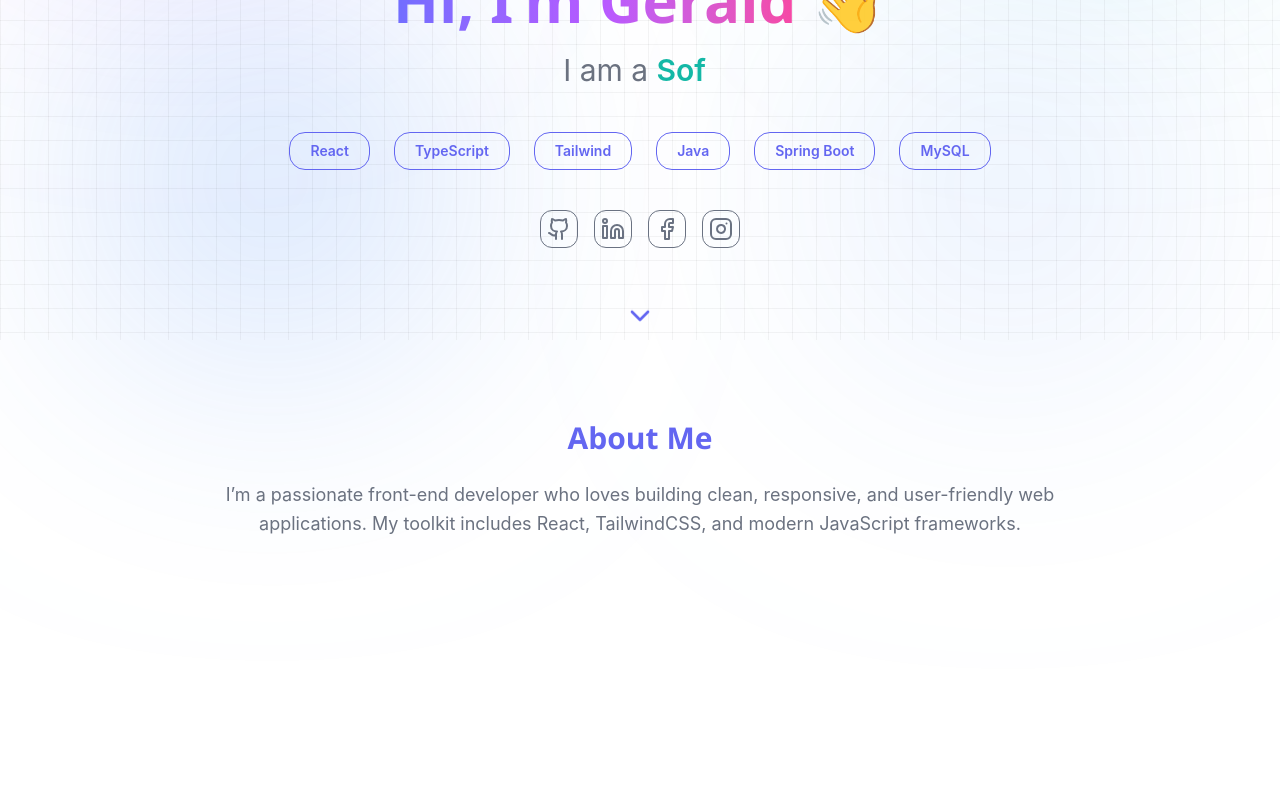
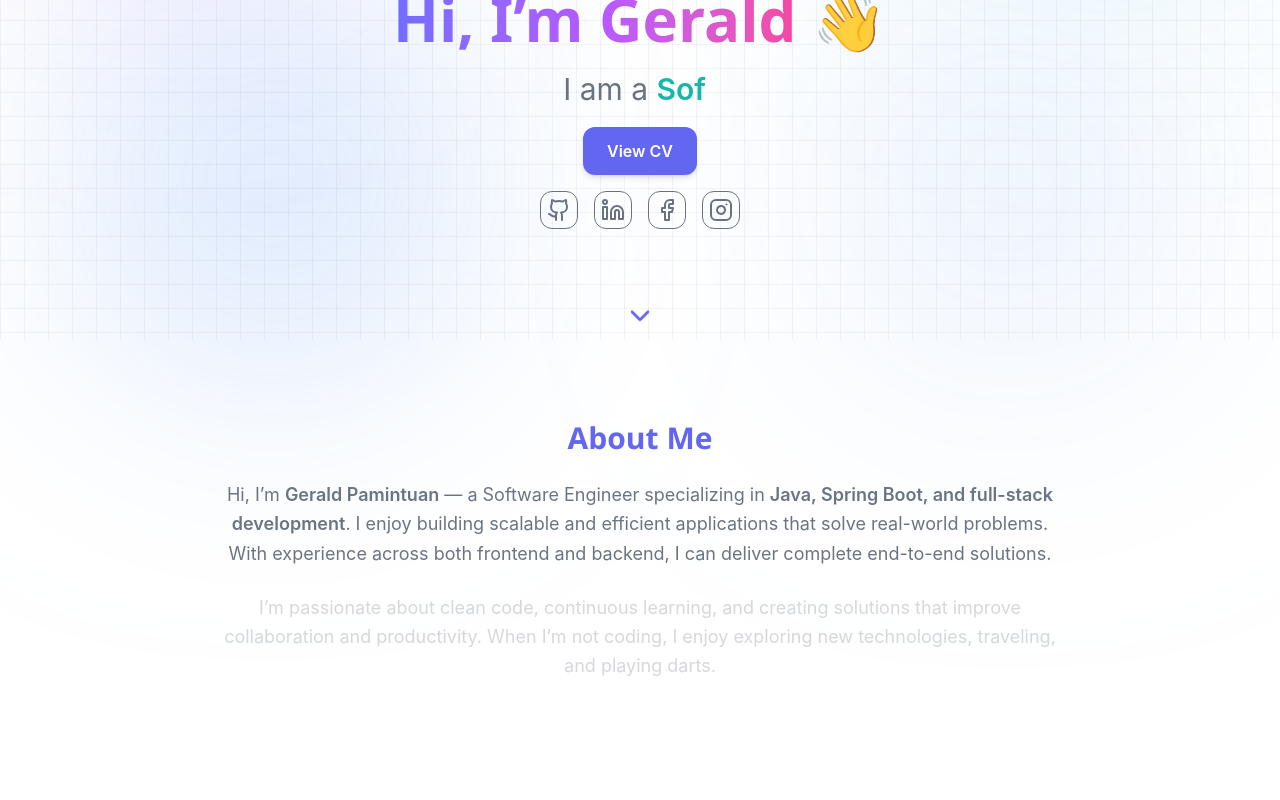
Before and after one commit to GeraldPamintuan/my-portfolio, a React (Vite) app: page / in a window 1280 px wide. Shown: the part 460-1260 px from the top of the page. Built offline with nearby package versions, Linux system fonts and the light colour scheme; the HTML template or start-up script is replaced by a standard one.

Commit message:
feat: update home and about me

```diff
--- a/package.json
+++ b/package.json
@@ -18,6 +18,7 @@
     "lucide-react": "^0.543.0",
     "react": "^19.1.1",
     "react-dom": "^19.1.1",
+    "react-icons": "^5.5.0",
     "react-router-dom": "^7.8.2"
   },
   "devDependencies": {
--- a/src/pages/About.tsx
+++ b/src/pages/About.tsx
@@ -1,15 +1,110 @@
+import { FaCss3Alt, FaHtml5, FaJava, FaJs, FaReact } from 'react-icons/fa';
+import {
+  SiFirebase,
+  SiFlutter,
+  SiLiquibase,
+  SiMysql,
+  SiSpringboot,
+  SiTailwindcss,
+} from 'react-icons/si';
+
+import { motion } from 'framer-motion';
+
 export default function About() {
-    return (
-        <section id="about" className="py-20 px-6 max-w-4xl mx-auto text-center">
-            <h2 className="text-3xl font-heading font-bold text-primary mb-6">
-            About Me
-            </h2>
-            <p className="text-lg text-neutral leading-relaxed">
-            I’m a passionate front-end developer who loves building clean,
-            responsive, and user-friendly web applications. My toolkit includes
-            React, TailwindCSS, and modern JavaScript frameworks.
-            </p>
-      </section>
+  const skills = [
+    { icon: <FaHtml5 className="text-orange-600" />, label: 'HTML' },
+    { icon: <FaCss3Alt className="text-blue-600" />, label: 'CSS' },
+    { icon: <FaJs className="text-yellow-400" />, label: 'JavaScript' },
+    { icon: <FaReact className="text-sky-400" />, label: 'React' },
+    { icon: <SiTailwindcss className="text-cyan-500" />, label: 'TailwindCSS' },
+    { icon: <SiFlutter className="text-sky-600" />, label: 'Flutter' },
+    { icon: <SiFirebase className="text-yellow-500" />, label: 'Firebase' },
+    { icon: <FaJava className="text-red-600" />, label: 'Java' },
+    { icon: <SiSpringboot className="text-green-600" />, label: 'Spring Boot' },
+    { icon: <SiLiquibase className="text-blue-800" />, label: 'Liquibase' },
+    { icon: <SiMysql className="text-blue-500" />, label: 'MySQL' },
+  ];
 
-    )
+  // Animation Variants
+  const container = {
+    hidden: { opacity: 0, y: 40 },
+    show: {
+      opacity: 1,
+      y: 0,
+      transition: {
+        staggerChildren: 0.2,
+      },
+    },
+  };
+
+  const item = {
+    hidden: { opacity: 0, y: 20 },
+    show: { opacity: 1, y: 0 },
+  };
+
+  return (
+    <motion.section
+      id="about"
+      className="py-20 px-6 max-w-4xl mx-auto text-center"
+      initial="hidden"
+      whileInView="show"
+      viewport={{ once: true, amount: 0.2 }}
+      variants={container}
+    >
+      <motion.h2
+        className="text-3xl font-heading font-bold text-primary mb-6"
+        variants={item}
+      >
+        About Me
+      </motion.h2>
+
+      <motion.p
+        className="text-lg text-neutral leading-relaxed"
+        variants={item}
+      >
+        Hi, I’m <span className="font-semibold">Gerald Pamintuan</span> — a
+        Software Engineer specializing in{' '}
+        <span className="font-semibold">
+          Java, Spring Boot, and full-stack development
+        </span>
+        . I enjoy building scalable and efficient applications that solve
+        real-world problems. With experience across both frontend and backend, I
+        can deliver complete end-to-end solutions.
+      </motion.p>
+
+      <motion.p
+        className="text-lg text-neutral leading-relaxed mt-4"
+        variants={item}
+      >
+        I’m passionate about clean code, continuous learning, and creating
+        solutions that improve collaboration and productivity. When I’m not
+        coding, I enjoy exploring new technologies, traveling, and playing
+        darts.
+      </motion.p>
+
+      {/* Skills Section */}
+      <motion.div className="mt-10" variants={item}>
+        <h3 className="text-2xl font-heading font-bold text-primary mb-6">
+          Tech Stack
+        </h3>
+
+        <motion.div
+          className="flex flex-wrap justify-center gap-16 text-5xl text-neutral"
+          variants={container}
+        >
+          {skills.map((skill, index) => (
+            <motion.div
+              key={index}
+              className="flex flex-col items-center cursor-pointer"
+              variants={item}
+              whileHover={{ scale: 1.25, rotate: 5 }}
+            >
+              {skill.icon}
+              <span className="text-sm mt-2">{skill.label}</span>
+            </motion.div>
+          ))}
+        </motion.div>
+      </motion.div>
+    </motion.section>
+  );
 }
--- a/src/pages/Home/Home.tsx
+++ b/src/pages/Home/Home.tsx
@@ -97,7 +97,7 @@ export default function Home() {
       </p>
 
       {/* Tech stack */}
-        <div className="flex gap-3 md:gap-6 justify-center flex-wrap my-6">
+      {/* <div className="flex gap-3 md:gap-6 justify-center flex-wrap my-6">
           {[
             'React',
             'TypeScript',
@@ -113,7 +113,17 @@ export default function Home() {
               {tech}
             </span>
           ))}
-        </div>
+        </div> */}
+
+      {/* View CV Button */}
+        <a
+          href="/Gerald_Pamintuan_CV.pdf" // <-- Put your CV file in /public folder
+          target="_blank"
+          rel="noopener noreferrer"
+          className="inline-block px-6 py-3 bg-primary text-white font-semibold rounded-xl shadow-md hover:bg-primary/90 transition"
+        >
+          View CV
+        </a>
 
       {/* Social links */}
       <div className="flex gap-4 justify-center mt-4">
```
Also changed, not shown: 1 other file (tests, documents, lock files or other folders). Lines whose indentation alone changed are shown as unchanged.
